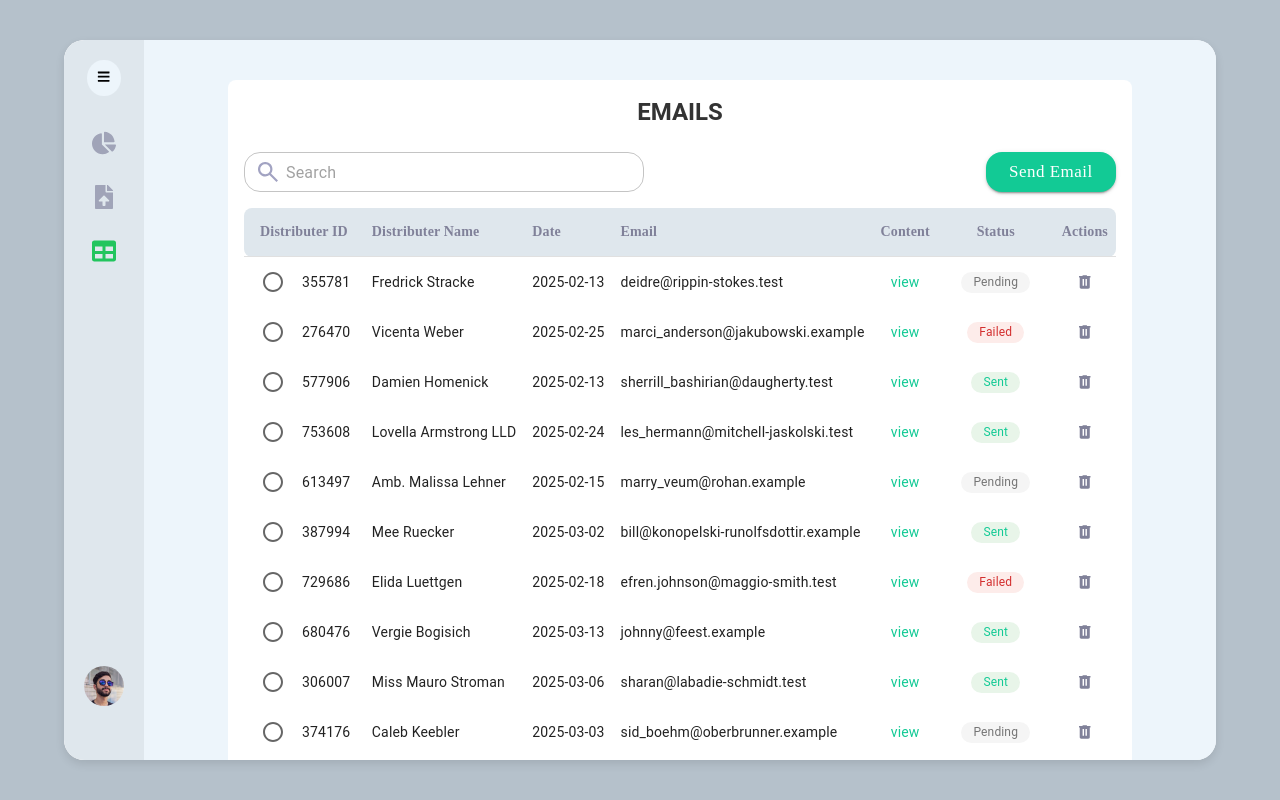
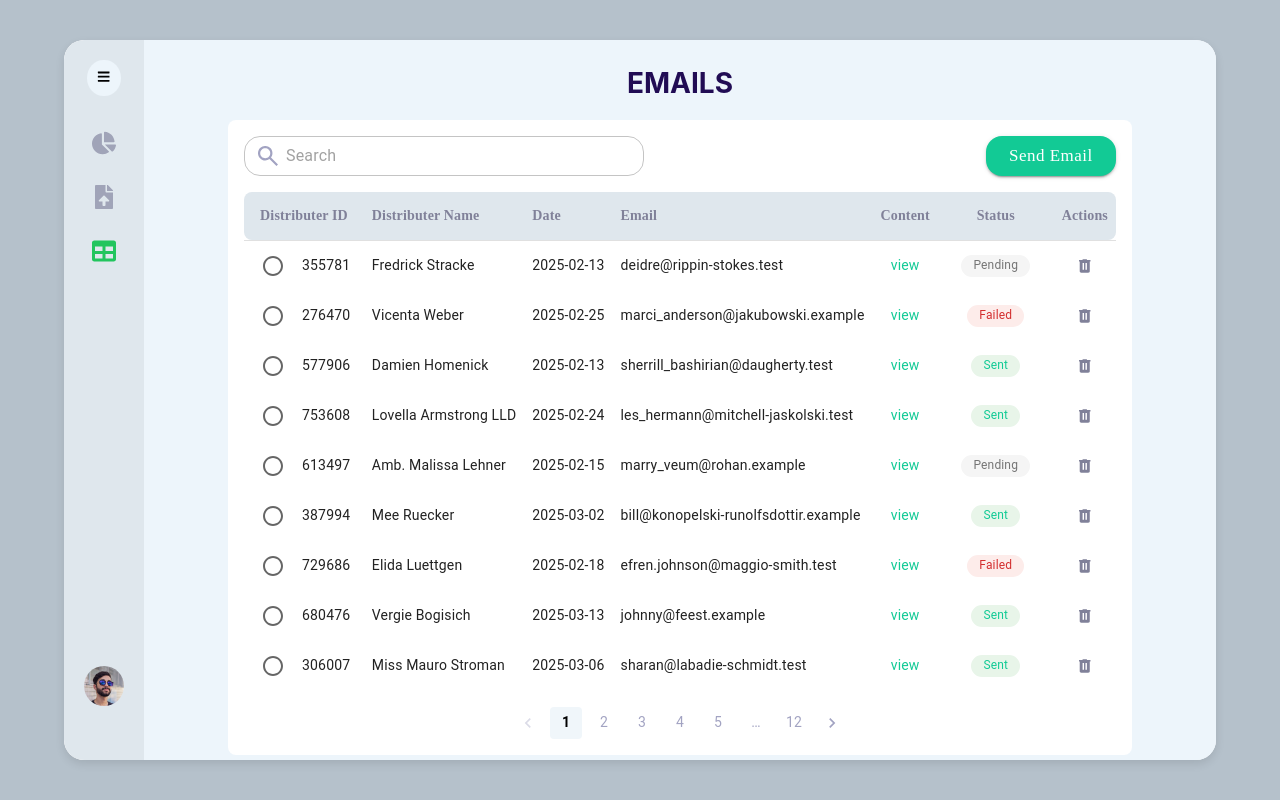
Before and after one commit to SquareShiftTech/file-upload, a React (Create React App) app: page /dashboard in a window 1280 px wide. Both pictures are taken after a click on the icon 104 px from the left and 251 px from the top of the page. Built offline with nearby package versions, Linux system fonts and the light colour scheme.

Commit message:
Give title to Distributor page

```diff
--- a/src/components/Dashboard/Dashboard.css
+++ b/src/components/Dashboard/Dashboard.css
@@ -63,6 +63,22 @@
   justify-content: space-between;
   padding: 40px;
   background: #edf5fb;
+}
+
+.centered-content {
+  display: flex;
+  flex-direction: column;
+  align-items: center; /* Center horizontally */
+  justify-content: center; /* Center vertically */
+  text-align: center; /* Center the text inside */
+  height: 100%; /* Ensure full height to center the content */
+}
+
+.distributer-title {
+  font-size: 28px; /* Adjust size as needed */
+  font-weight: bold;
+  color: #210C54; /* Title color (can be changed as per your theme) */
+  margin: 20px; /* Spacing between title and component */
 }
 
 img.edc-please-message-screen {
--- a/src/components/Dashboard/Dashboard.js
+++ b/src/components/Dashboard/Dashboard.js
@@ -188,7 +188,12 @@ const Dashboard = () => {
           {/* Bhaskar Content */}
 
           {activePage === "profile" && <OneClickInstall />}
-          {activePage === "settings" && <Distributer />}
+          {activePage === "settings" && (
+            <div className="centered-content">
+              <h2 className="distributer-title">EMAILS</h2> {/* Title for Distributer */}
+              <Distributer />
+            </div>
+          )}
         </main>
       </div>
     </div>
--- a/src/components/Distributer/Distributer.jsx
+++ b/src/components/Distributer/Distributer.jsx
@@ -5,12 +5,6 @@ import DistributerData from "./DistributorData";
 const Distributer = () => {
   return (
     <Box sx={{ backgroundColor: "#FFF", borderRadius: 2, p: 2 }}>
-        {/* Title for the DistributerData */}
-        <Box sx={{ textAlign: "center", mb: 3 }}>
-        <Typography variant="h5" sx={{ fontWeight: 600, color: "#333" }}>
-          EMAILS
-        </Typography>
-      </Box>
       <Box sx={{ display: "flex", alignItems: "center", justifyContent: "space-between", mb: 2 }}>
         <TextField
           variant="outlined"
--- a/src/components/Distributer/DistributorData.jsx
+++ b/src/components/Distributer/DistributorData.jsx
@@ -53,7 +53,7 @@ const DistributerData = () => {
   const [rows, setRows] = useState([]);
   const [selectedRow, setSelectedRow] = useState(null);
   const [page, setPage] = useState(1);
-  const [rowsPerPage, setRowsPerPage] = useState(10);
+  const [rowsPerPage, setRowsPerPage] = useState(9);
   const [openModal, setOpenModal] = useState(false);
 
   useEffect(() => {
```
